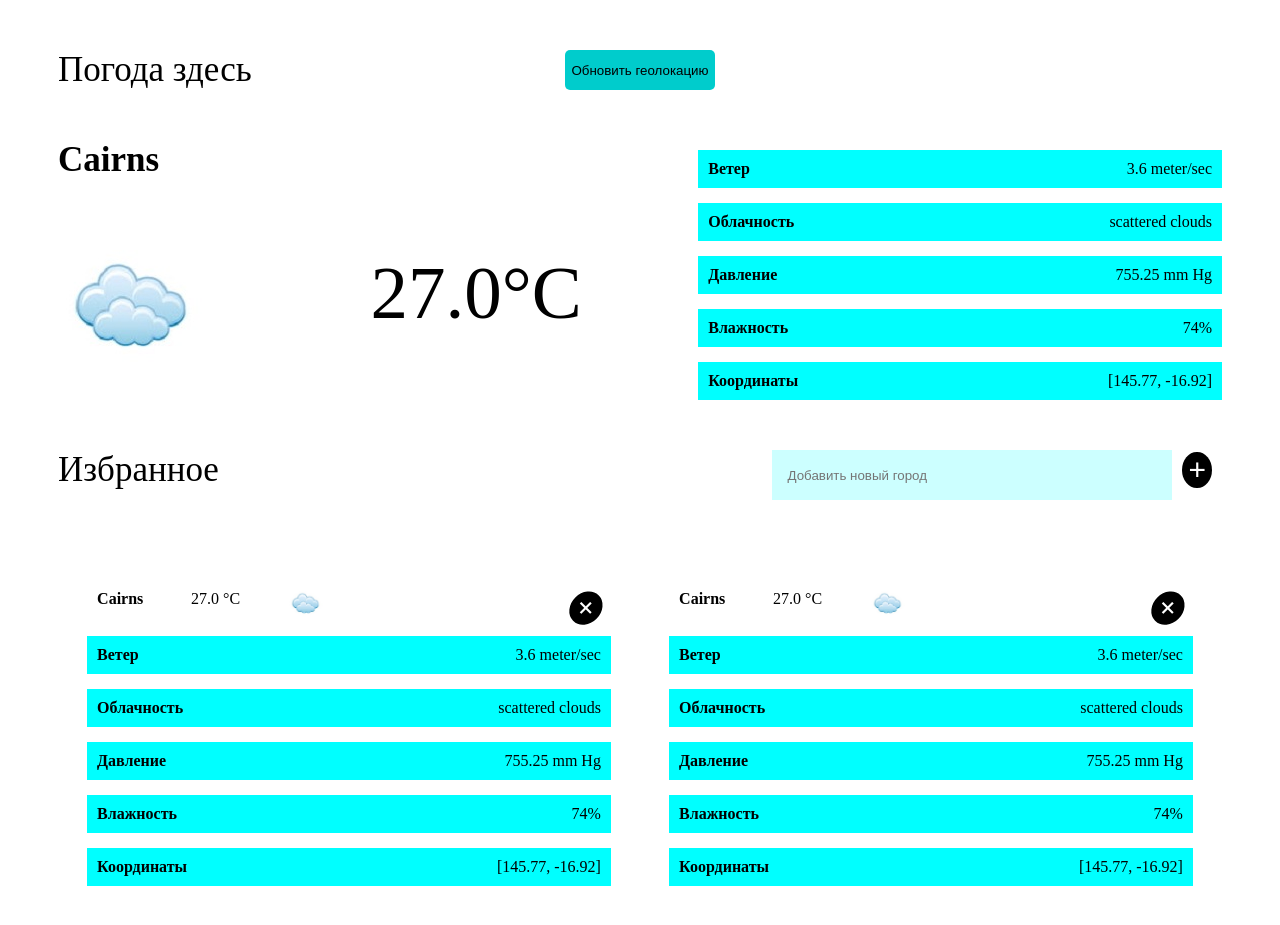
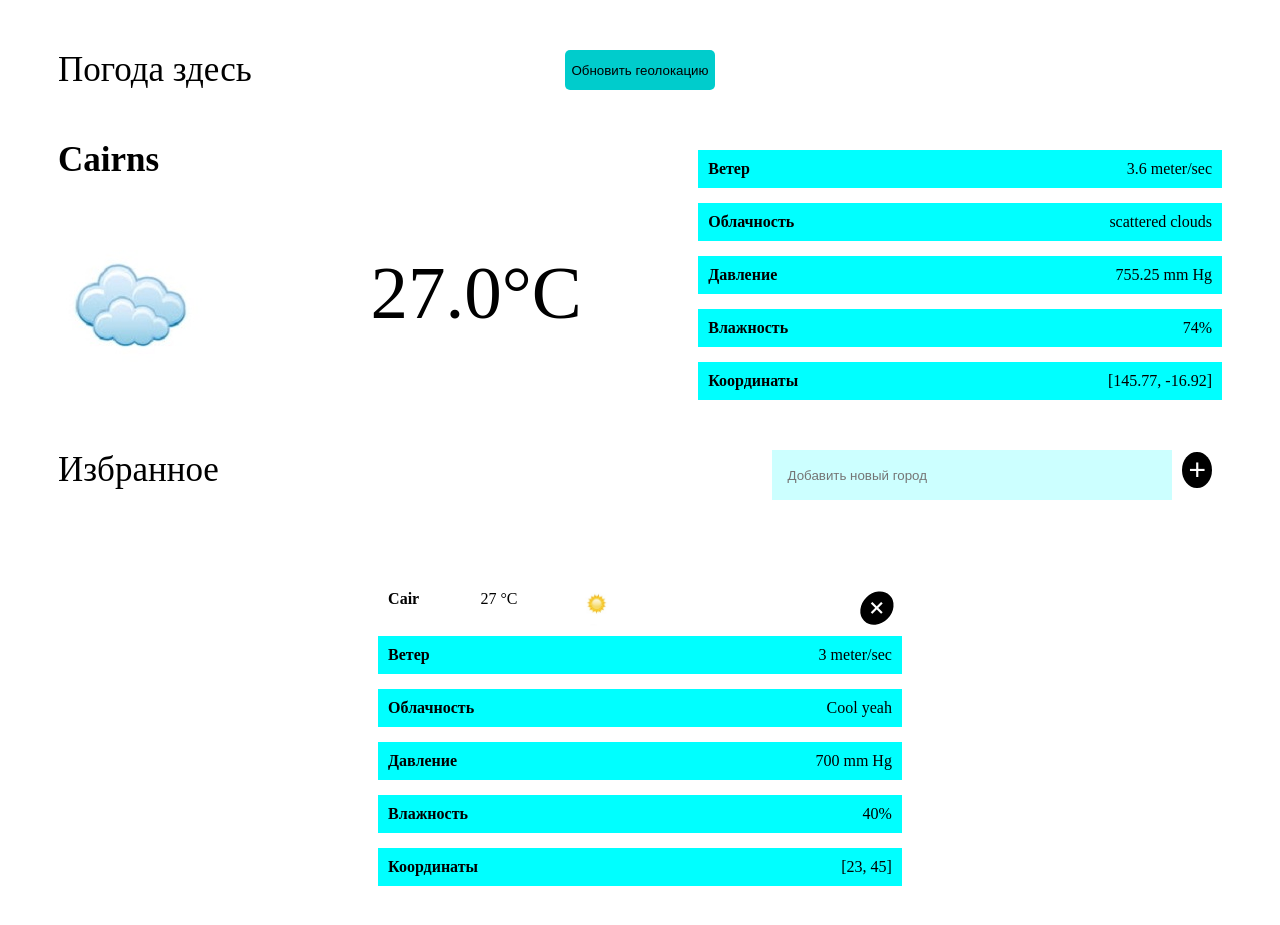
Before and after one commit to slobodaPolina/reactForecast, a React (Create React App) app: page / in a window 1280 px wide. Shown: the top 925 px of the page. Built offline with nearby package versions, Linux system fonts and the light colour scheme.

Commit message:
умею в шаблонизатор и вывод карточек избранного

```diff
--- a/src/App.js
+++ b/src/App.js
@@ -2,7 +2,7 @@ import React from 'react';
 import MainPreview from './MainPreview';
 import Forecast from './Forecast';
 import SearchBar from './SearchBar';
-import SmallPreview from './SmallPreview';
+import Favorites from './Favorites';
 
 function App(props) {
   return (
@@ -19,20 +19,7 @@ function App(props) {
             </div>
         </div>
         <SearchBar />
-        <div className="favorites">
-            <div className="smallCityCard">
-                <SmallPreview data={props.data}/>
-                <Forecast data={props.data}/>
-            </div>
-            <div className="smallCityCard">
-                <SmallPreview data={props.data}/>
-                <Forecast data={props.data}/>
-            </div>
-            <div className="smallCityCard">
-                <SmallPreview data={props.data}/>
-                <Forecast data={props.data}/>
-            </div>
-        </div>
+        <Favorites />
     </div>
   );
 }
--- /dev/null
+++ b/src/Favorites.js
@@ -0,0 +1,47 @@
+import React from 'react';
+import Forecast from './Forecast';
+import SmallPreview from './SmallPreview';
+
+class Favorites extends React.Component {
+    constructor(props) {
+        super(props);
+        this.state = {
+            cities: [{
+                name: "Cair",
+                main: {
+                    temp: 27,
+                    pressureMmHg: 700,
+                    humidity: 40
+                },
+                weather: [{
+                    main: "Clear",
+                    description: "Cool yeah"
+                }],
+                wind: {
+                    speed: 3
+                },
+                coord: {
+                    lon: 23,
+                    lat: 45
+                }
+            }]
+        };
+    }
+
+    render() {
+        return (
+            <div className="favorites">
+                {this.state.cities.map((city, i) => {
+                    return (
+                        <div className="smallCityCard">
+                            <SmallPreview data={city}/>
+                            <Forecast data={city}/>
+                        </div>
+                    )
+                })}
+            </div>
+        );
+    }
+}
+
+export default Favorites;
--- a/src/index.js
+++ b/src/index.js
@@ -9,7 +9,7 @@ function preprocessData(data) {
     data.main.pressureMmHg = (data.main.pressure * 0.75).toFixed(2);
     return data;
 }
-// TODO styles are not working! georefRefresh
+
 var city = {"coord":{"lon":145.77,"lat":-16.92},"weather":[{"id":802,"main":"Clouds","description":"scattered clouds","icon":"03n"}],"base":"stations","main":{"temp":300.15,"pressure":1007,"humidity":74,"temp_min":300.15,"temp_max":300.15},"visibility":10000,"wind":{"speed":3.6,"deg":160},"clouds":{"all":40},"dt":1485790200,"sys":{"type":1,"id":8166,"message":0.2064,"country":"AU","sunrise":1485720272,"sunset":1485766550},"id":2172797,"name":"Cairns","cod":200};
 
 
```
